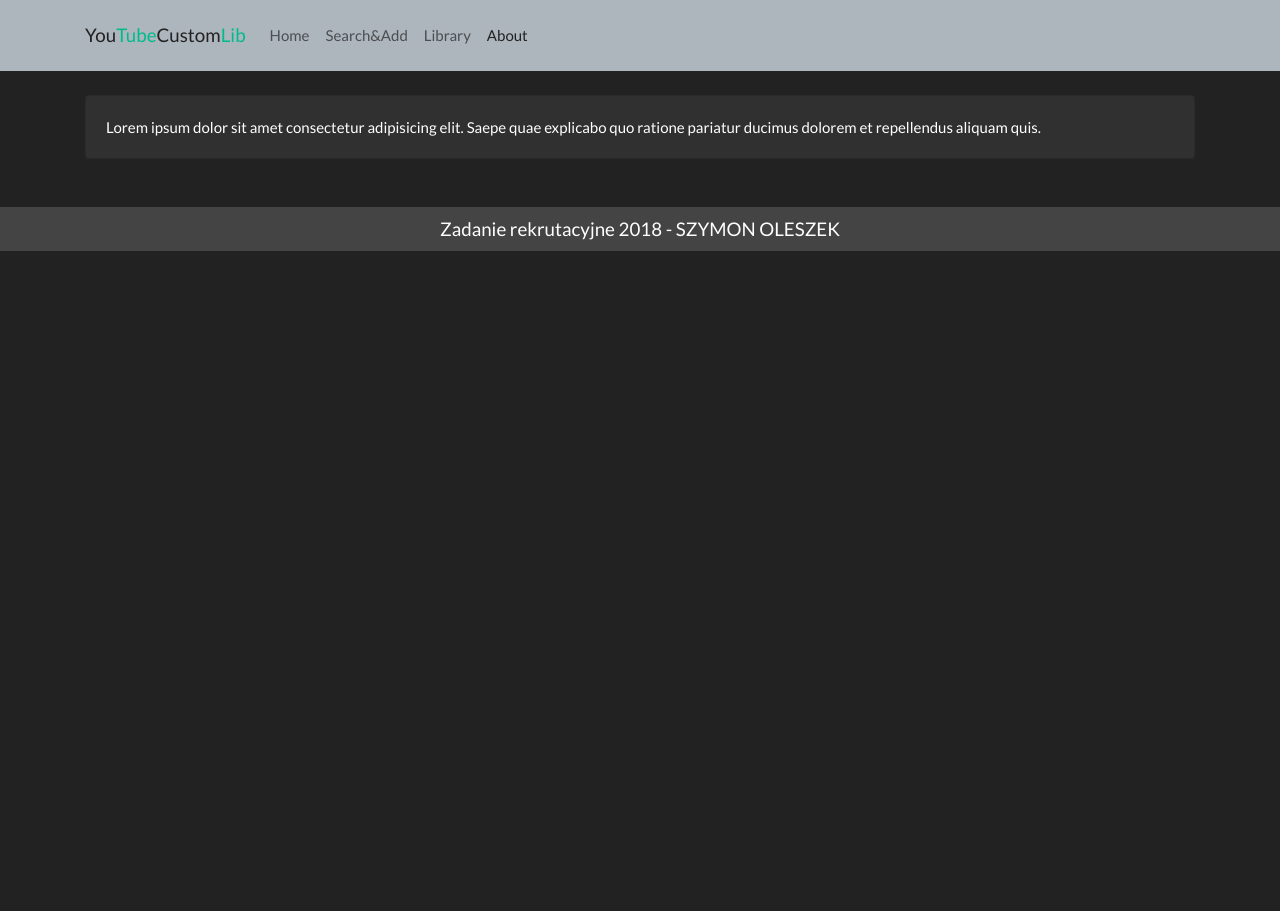
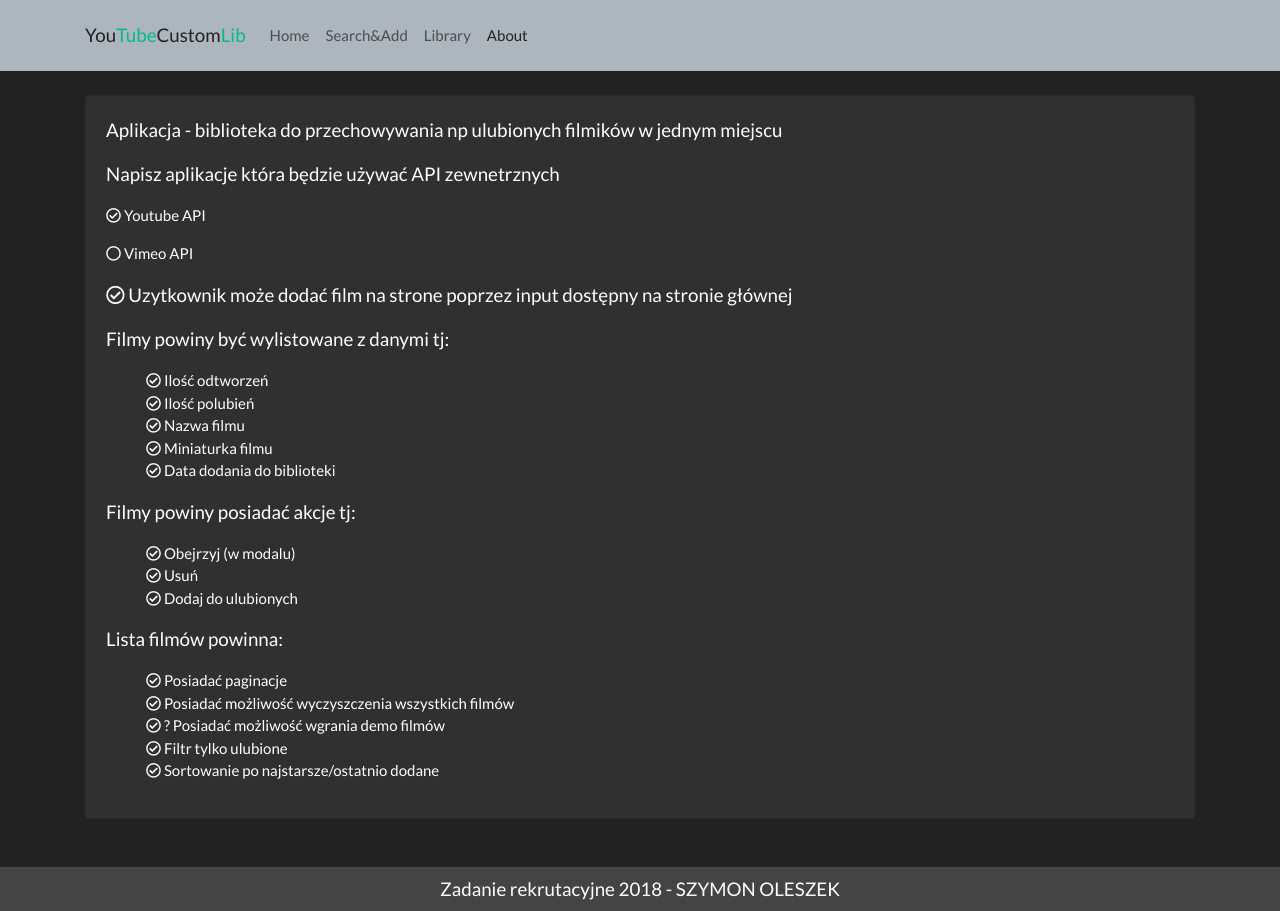
Before and after one commit to simon125/youtube-custom-lib-app, a React (Create React App) app: page /about in a window 1280 px wide. Before the commit the page ends 800 px from the top, so only its background shows below. Built offline with nearby package versions, Linux system fonts and the light colour scheme.

Commit message:
added about section and missing data

```diff
--- a/src/components/About.js
+++ b/src/components/About.js
@@ -3,8 +3,36 @@ import React from 'react'
 const About = () => {
     return (
         <div className="card card-body my-4">
-            Lorem ipsum dolor sit amet consectetur adipisicing elit. Saepe quae explicabo quo ratione pariatur ducimus dolorem et repellendus aliquam quis.
-       </div>
+            <p className="lead">Aplikacja - biblioteka do przechowywania np ulubionych filmików w jednym miejscu</p>
+            <p className="lead"> Napisz aplikacje która będzie używać API zewnetrznych</p>
+            <p><i className="far fa-check-circle"></i> Youtube API</p>
+            <p><i className="far fa-circle"></i> Vimeo API</p>
+
+            <p className="lead"><i className="far fa-check-circle"></i> Uzytkownik może dodać film na strone poprzez input dostępny na stronie głównej</p>
+            <p className="lead">Filmy powiny być wylistowane z danymi tj: </p>
+            <ul style={{ listStyle: 'none' }}>
+                <li><i className="far fa-check-circle"></i> Ilość odtworzeń </li>
+                <li><i className="far fa-check-circle"></i> Ilość polubień</li>
+                <li><i className="far fa-check-circle"></i> Nazwa filmu</li>
+                <li><i className="far fa-check-circle"></i> Miniaturka filmu</li>
+                <li><i className="far fa-check-circle"></i> Data dodania do biblioteki</li>
+            </ul>
+            <p className="lead">Filmy powiny posiadać akcje tj: </p>
+            <ul style={{ listStyle: 'none' }}>
+                <li><i className="far fa-check-circle"></i> Obejrzyj (w modalu) </li>
+                <li><i className="far fa-check-circle"></i> Usuń</li>
+                <li><i className="far fa-check-circle"></i> Dodaj do ulubionych</li>
+            </ul>
+            <p className="lead">Lista filmów powinna: </p>
+            <ul style={{ listStyle: 'none' }}>
+                <li><i className="far fa-check-circle"></i> Posiadać paginacje </li>
+                <li><i className="far fa-check-circle"></i> Posiadać możliwość wyczyszczenia wszystkich filmów</li>
+                <li><i className="far fa-check-circle"></i> ? Posiadać możliwość wgrania demo filmów</li>
+                <li><i className="far fa-check-circle"></i> Filtr tylko ulubione</li>
+                <li><i className="far fa-check-circle"></i> Sortowanie po najstarsze/ostatnio dodane</li>
+            </ul>
+
+        </div>
     )
 }
 
--- a/src/components/SearchingResults.js
+++ b/src/components/SearchingResults.js
@@ -5,8 +5,6 @@ class SearchingResults extends Component {
     state = {
         showAlert: false
     }
-
-
 
     createValidFormatOfFilm = (results) => {
         const film = {
@@ -22,7 +20,6 @@ class SearchingResults extends Component {
         }
         return film
     }
-
 
     addToLocalStorage = (film) => {
         let films
@@ -44,13 +41,10 @@ class SearchingResults extends Component {
         setTimeout(() => this.setState({ showAlert: false }), 2000)
     }
 
-
     render() {
 
         const className = this.state.showAlert ? "alert alert-success mt-3" : "d-none"
-
         const { results } = this.props
-
         const url = results ? `https://www.youtube.com/embed/${results.items[0].id}?rel=0` : "https://www.youtube.com/embed/BMUiFMZr7vk"
         const views = results ? results.items[0].statistics.viewCount : "Ups I can't find it"
         const likes = results ? results.items[0].statistics.likeCount : "Ups I can't find it"
--- a/src/components/StoredFilms.js
+++ b/src/components/StoredFilms.js
@@ -1,12 +1,9 @@
 import React, { Component } from 'react'
-
 import StoreOptionNav from './StoreOptionNav'
 import MyModal from '../Modal'
 import IframeModal from './IframeModal'
 import { Link } from 'react-router-dom'
-
 import './style.css'
-
 class StoredFilms extends Component {
     state = {
         films: [],
@@ -136,12 +133,15 @@ class StoredFilms extends Component {
             filmToOpen: id
         })
     }
+    handleOnDelete = (id) => {
+        const films = this.getFilmsFromLocalStorage()
+        const newFilms = films.filter(film => film.id !== id)
+        this.setState({ ...this.state, films: newFilms })
+        localStorage.setItem('films', JSON.stringify(newFilms))
+    }
     render() {
-        console.log('render')
 
         const films = this.filterByIsFavourite(this.state.sortOption.showOnlyFavourite, this.sortByDateOfAddition(this.state.sortOption.sortByDateOfAddition, this.state.films))
-
-        console.log('posortowane filmy: ', films)
 
         return (
             <div className="row mx-auto">
@@ -167,9 +167,15 @@ class StoredFilms extends Component {
                                             <h5 className="card-title">{film.title}</h5>
                                             <p className="card-text">{this.trimDescription(film.description)}</p>
                                             <p className="text-muted">{this.convertDateToDisplay(film.additionDate)}</p>
-
+                                            <ul className="ml-2 list-group d-flex flex-row justify-content-around mb-2">
+                                                <li className="list-group-item d-flex flex-column align-items-center"><i className="mb-1 fas fa-eye text-success"></i>{film.views}</li>
+                                                <li className="list-group-item d-flex flex-column align-items-center"><i className="mb-1 far fa-thumbs-up text-success"></i> {film.likes}</li>
+                                                <li className="list-group-item d-flex flex-column align-items-center"><i className="mb-1 far fa-thumbs-down text-success"></i> {film.dislikes}</li>
+                                            </ul>
                                             <button onClick={() => this.toggleFavouritestate(film.id)} className="btn btn-info  btn-block m-1"> {this.buttonValue(film.isFavourite)} </button>
-                                            <button className="btn btn-primary btn-block m-1">DELETE</button>
+                                            <button onClick={() => {
+                                                this.handleOnDelete(film.id)
+                                            }} className="btn btn-primary btn-block m-1">DELETE</button>
                                         </div>
                                         <div className="card-footer">
                                             <a href={`https://www.youtube.com/watch?v=${film.id}`} target="_blank" style={{ backgroundColor: ' #c4302b' }} className=" text-white m-1 btn  btn-block">Open in YouTube <i className="fab fa-youtube"></i></a>
```
Also changed, not shown: src/App.js (+1 -11 lines), src/components/IframeModal.js (+1 -7 lines).
